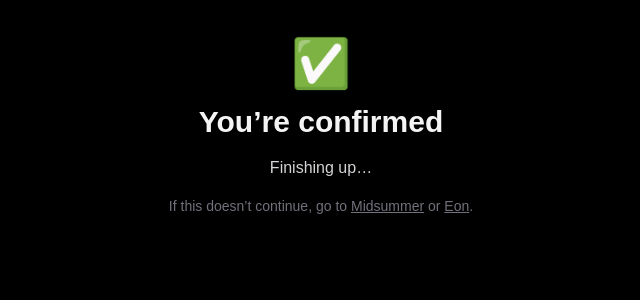
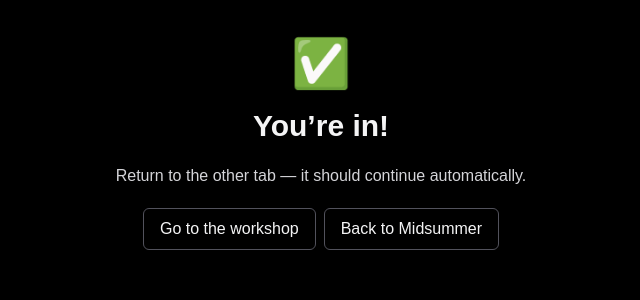
Before and after one commit to giosolazzo/midsummer, a Next.js app: page /midsummer/1/confirmed in a window 1280 px wide. Before the commit this address had no page. Shown: the top 300 px of the page, without its empty margins (319-959 px from the left). Built offline with nearby package versions, Linux system fonts and the light colour scheme.

Commit message:
Fix confirmed page: use next/link for internal navigation

```diff
--- a/src/app/midsummer/[slug]/confirmed/page.tsx
+++ b/src/app/midsummer/[slug]/confirmed/page.tsx
@@ -1,46 +1,50 @@
 "use client";
 
+import Link from "next/link";
 import { useEffect } from "react";
-import { useRouter } from "next/navigation";
 
-export default function ConfirmRouter() {
-  const router = useRouter();
+export default function Confirmed({ params }: { params: { slug: string } }) {
+  const { slug } = params;
 
   useEffect(() => {
     try {
-      const last = localStorage.getItem("ms_last_signup") || "";
-      // last can be "eon" or "midsummer:jonathan" (set by forms)
-      if (last === "eon") {
-        router.replace("/eon/thanks");
-        return;
-      }
-      if (last.startsWith("midsummer:")) {
-        const slug = last.split(":")[1] || "jonathan";
-        // notify any open pending tab, then continue:
-        try {
-          const ch = new BroadcastChannel(`ms_midsummer_${slug}`);
-          ch.postMessage({ type: "confirmed", guest: slug });
-          ch.close();
-        } catch {}
-        router.replace(`/midsummer/${slug}/workshop`);
-        return;
-      }
+      localStorage.setItem(`ms_${slug}_status`, "confirmed");
+      const sp = new URLSearchParams(window.location.search);
+      const em =
+        sp.get("email_address") || sp.get("email") || sp.get("subscriber") || "";
+      if (em) localStorage.setItem(`ms_${slug}_email`, em);
     } catch {}
-    // Fallback: let them choose
-    router.replace("/midsummer");
-  }, [router]);
+
+    try {
+      const ch = new BroadcastChannel(`ms_midsummer_${slug}`);
+      ch.postMessage({ type: "confirmed", guest: slug });
+      ch.close();
+    } catch {}
+  }, [slug]);
 
   return (
     <main className="min-h-screen bg-black text-zinc-100 px-6 py-10">
-      <div className="max-w-xl mx-auto text-center space-y-4">
+      <div className="max-w-xl mx-auto text-center space-y-5">
         <div className="text-5xl">✅</div>
-        <h1 className="text-3xl font-semibold">You’re confirmed</h1>
-        <p className="text-zinc-300">Finishing up…</p>
-        <p className="text-sm text-zinc-500">
-          If this doesn’t continue, go to{" "}
-          <a className="underline" href="/midsummer">Midsummer</a> or{" "}
-          <a className="underline" href="/eon/thanks">Eon</a>.
+        <h1 className="text-3xl font-semibold">You’re in!</h1>
+        <p className="text-zinc-300">
+          Return to the other tab — it should continue automatically.
         </p>
+
+        <div className="flex flex-col sm:flex-row gap-2 justify-center">
+          <Link
+            className="px-4 py-2 rounded-md border border-zinc-600 hover:bg-zinc-100 hover:text-black transition"
+            href={`/midsummer/${slug}/workshop`}
+          >
+            Go to the workshop
+          </Link>
+          <Link
+            className="px-4 py-2 rounded-md border border-zinc-600 hover:bg-zinc-100 hover:text-black transition"
+            href="/midsummer"
+          >
+            Back to Midsummer
+          </Link>
+        </div>
       </div>
     </main>
   );
```
